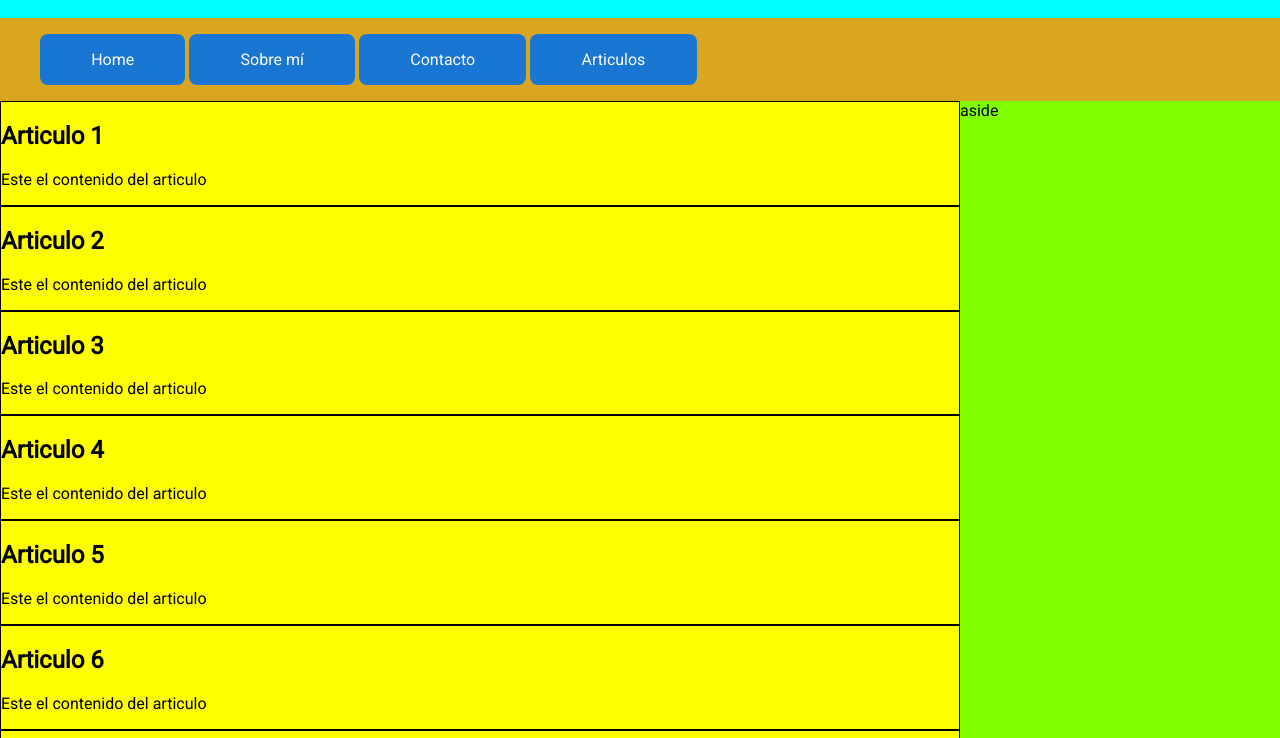
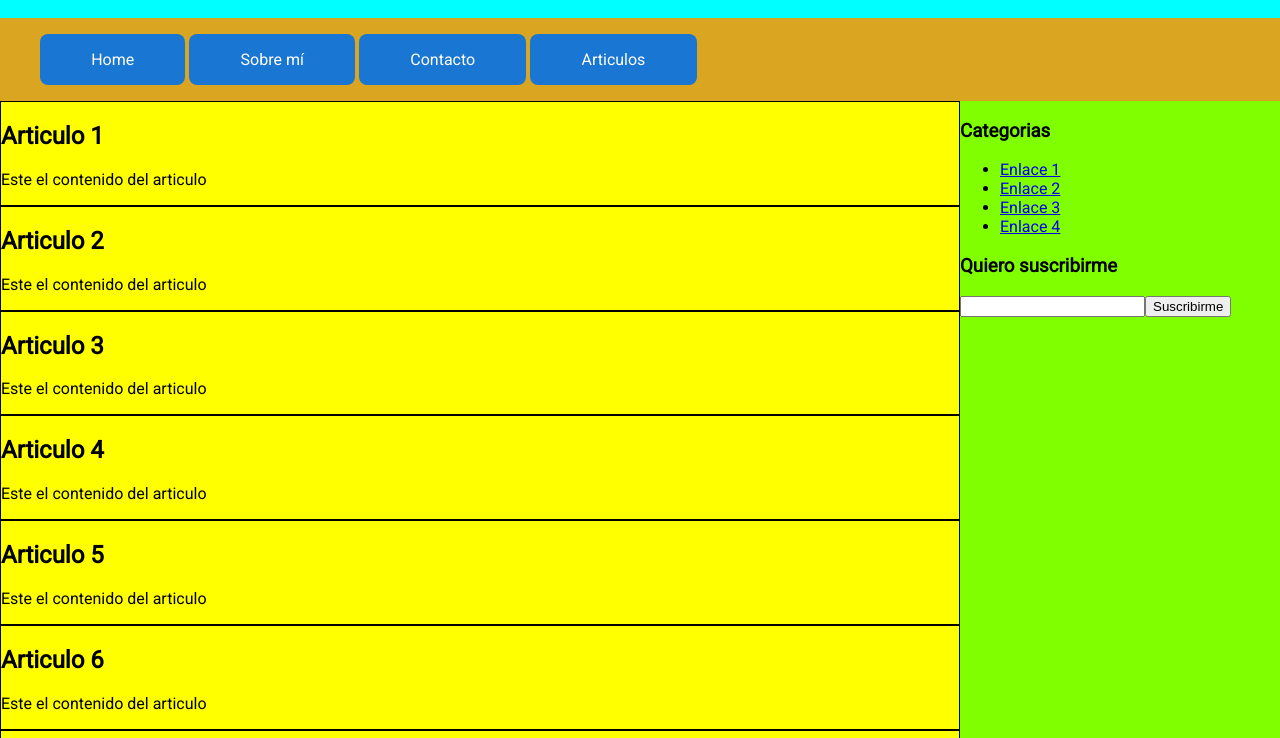
Before and after one commit to RafaSojo/DIW, a plain HTML site: page practica10/blog1.html in a window 1280 px wide. Shown: the part 62-800 px from the top of the page. Drawn offline with Linux system fonts and the light colour scheme.

Commit message:
Añadido contenido a aside

```diff
--- a/practica10/blog1.html
+++ b/practica10/blog1.html
@@ -58,7 +58,22 @@
             <p>Este el contenido del articulo</p>
         </article>
     </main>
-    <aside>aside</aside>
+    <aside>
+        <section>
+            <h3>Categorias</h3>
+            <ul>
+                <li><a href="#">Enlace 1</a></li>
+                <li><a href="#">Enlace 2</a></li>
+                <li><a href="#">Enlace 3</a></li>
+                <li><a href="#">Enlace 4</a></li>
+            </ul>
+        </section>
+        <section>
+            <h3>Quiero suscribirme</h3>
+            <p><input type="email"><button>Suscribirme</button></p>
+        </section>
+
+    </aside>
     <footer>footer</footer>
 
 </body>
```
